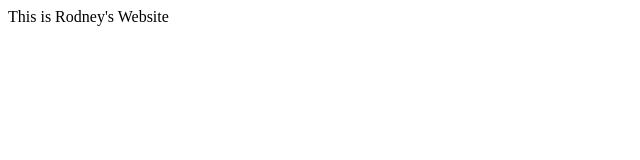
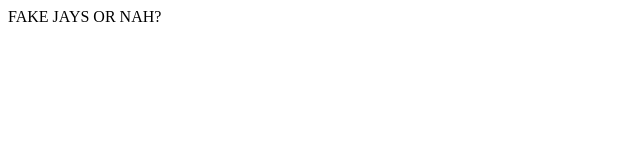
Before and after one commit to rodneyj23/rodneyjjohnson, a plain HTML site: page index.html in a window 1280 px wide. Shown: the full height of the page, 0-640 px from the left. Drawn offline with Linux system fonts and the light colour scheme.

Commit message:
Update index.html

```diff
--- a/index.html
+++ b/index.html
@@ -1,5 +1,5 @@
 <html>
 <body>
-<p> This is Rodney's Website </p>
+<p> FAKE JAYS OR NAH? </p>
 </body>
 </html>
```
